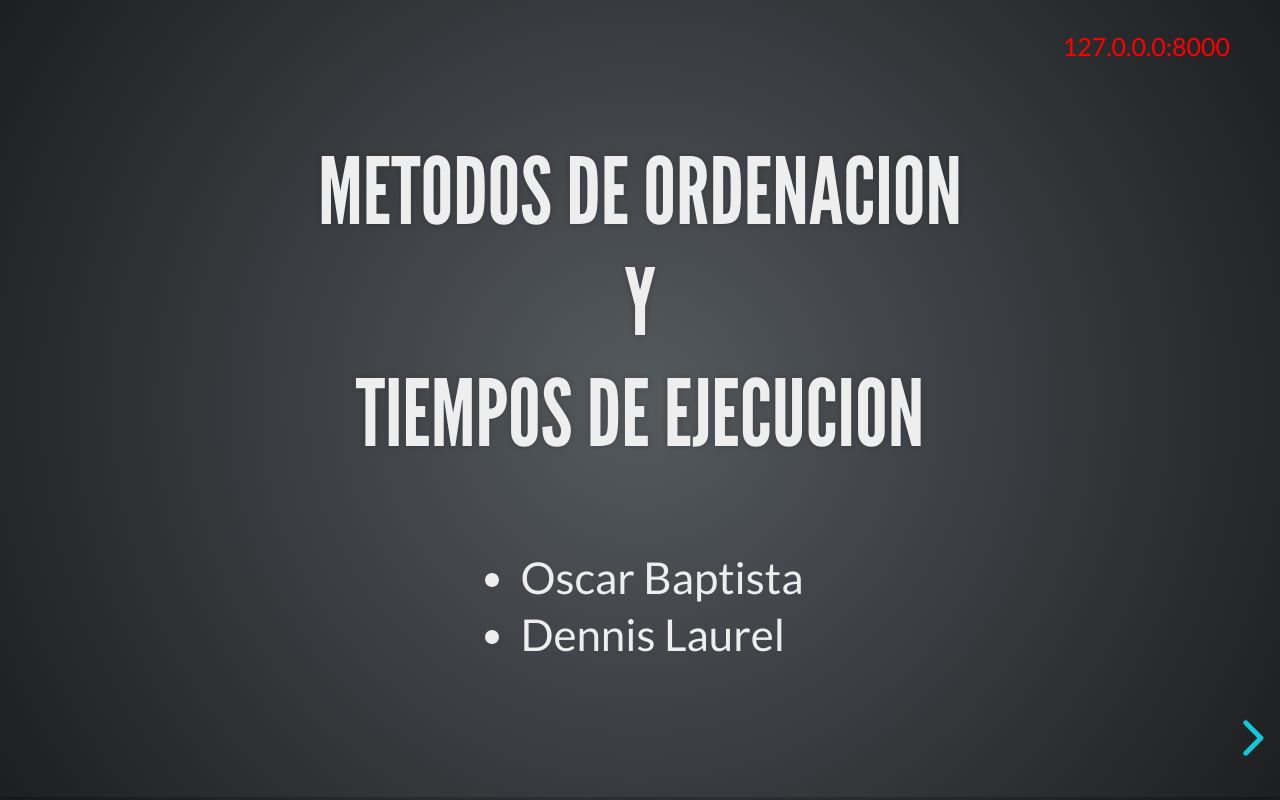
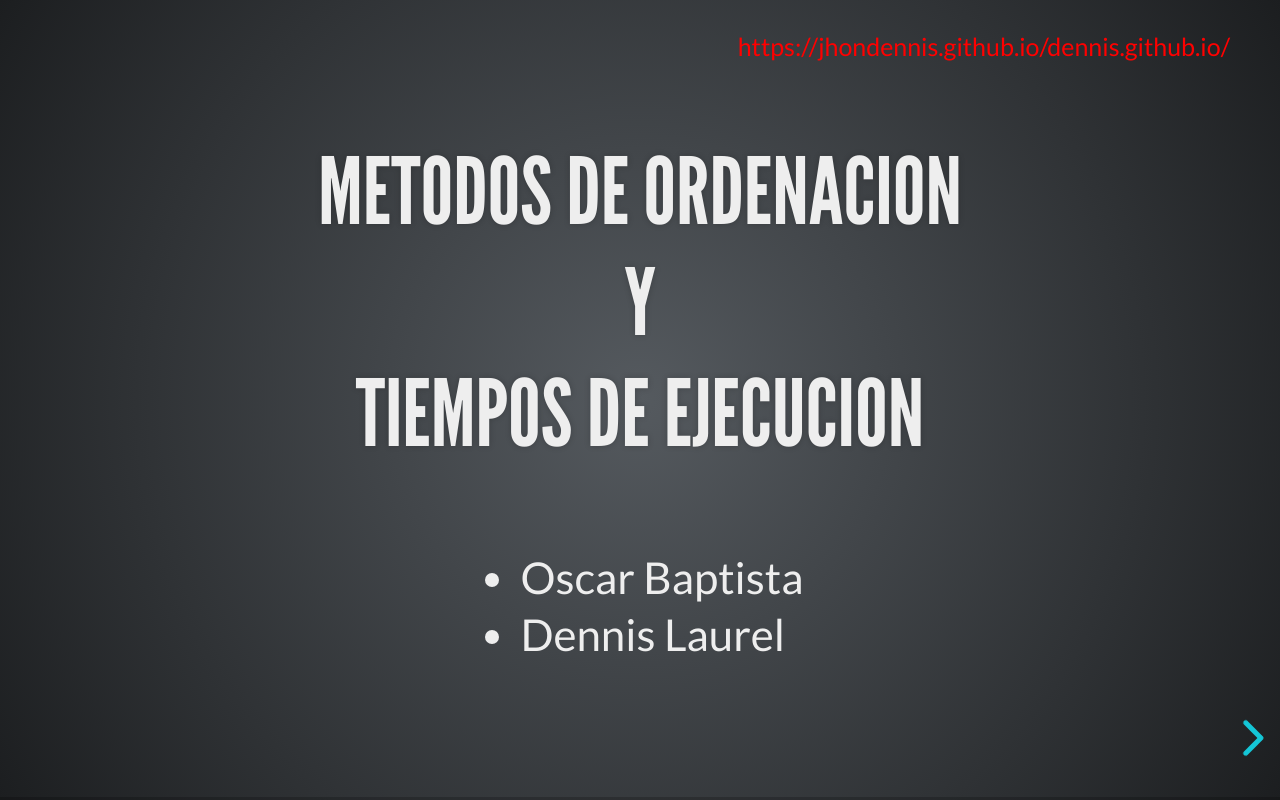
Before and after one commit to jhondennis/ordenamiento.github.io, a website: page index.html in a window 1280 px wide. Drawn offline with nearby package versions, Linux system fonts and the light colour scheme; some packages are replaced by stand-ins of ours.

Commit message:
Update index.html

```diff
--- a/index.html
+++ b/index.html
@@ -43,7 +43,7 @@
             <td>delunoalcinco</td>
           </tr>
         </table> -->
-        <p>127.0.0.0:8000</p>
+        <p>https://jhondennis.github.io/dennis.github.io/</p>
       </div>
 			<!-- Any section element inside of this container is displayed as a slide -->
 			<div class="slides">
```
